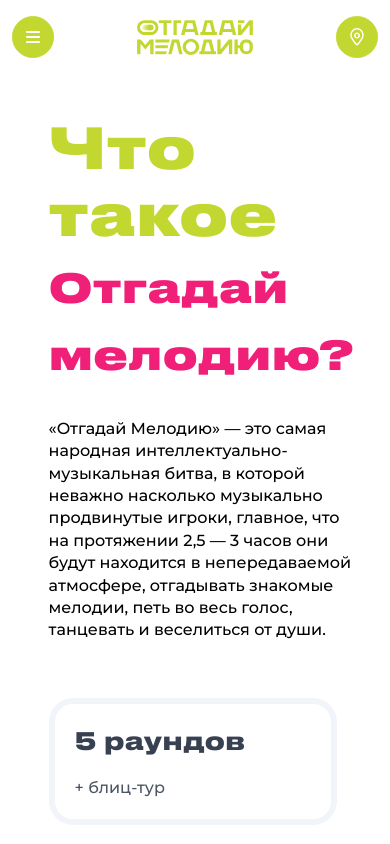
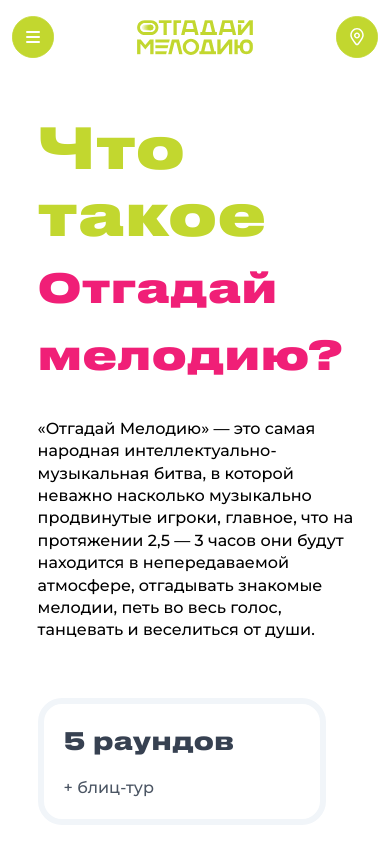
Before and after one commit to otgadaymelody/otgadaymelody-web, a React (Create React App) app: page /franchise in a window 390 px wide. Shown: the top 844 px of the page. Built offline with nearby package versions, Linux system fonts and the light colour scheme.

Commit message:
fix(franchise-page): fix mobile scroll

```diff
--- a/src/components/best-of/best-of-block.css
+++ b/src/components/best-of/best-of-block.css
@@ -4,4 +4,5 @@
     flex-wrap: wrap;
     justify-content: center;
     gap: 48px;
+    padding-top: 100px;
 }
--- a/src/components/franchise-about-us/franchise-about-us.css
+++ b/src/components/franchise-about-us/franchise-about-us.css
@@ -1,7 +1,7 @@
 
 .franchise-about-us__container {
     width: 95vw;
-    padding-left: 5%;
+    padding-left: 2%;
     display: flex;
     justify-content: center;
 }
--- a/src/components/franchise-download/download.css
+++ b/src/components/franchise-download/download.css
@@ -49,6 +49,10 @@
 }
 
 @media (max-width: 768px) {
+
+    .franchise-download {
+        width: 90vw;
+    }
     .franchise-download__img {
         display: none;
     }
```
